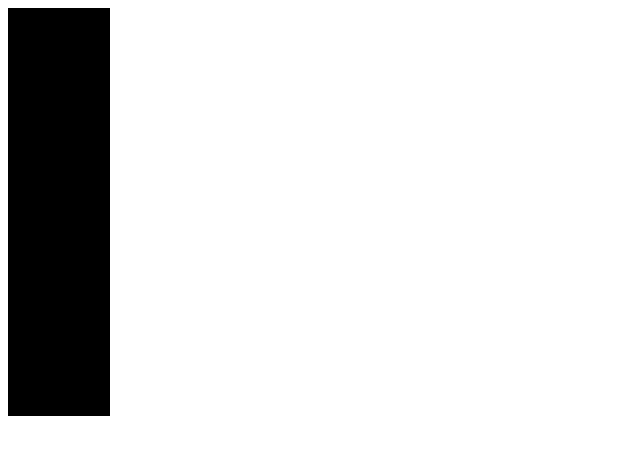
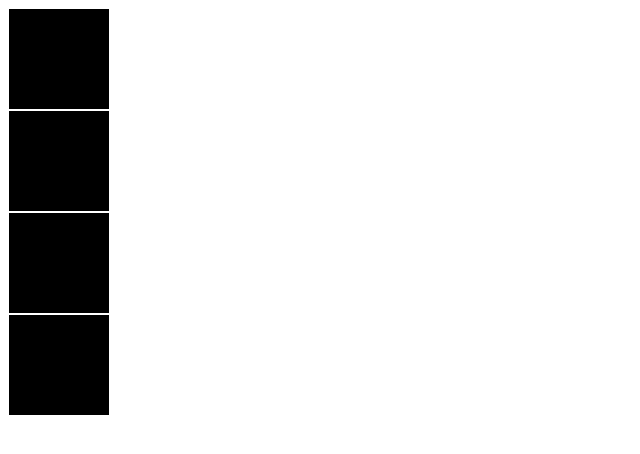
Before and after one commit to LucianoAJr/Projetop, a plain HTML site: page index.html in a window 1280 px wide. Shown: the whole page, without its empty margins (0-640 px from the left). Drawn offline with Linux system fonts and the light colour scheme.

Commit message:
CSS borda

```diff
--- a/index.html
+++ b/index.html
@@ -6,7 +6,7 @@
     <title>Document</title>
     <style>
         section{background-color: black;width: 100px;
-        border: black solid 1px;height: 100px;}
+        border: white solid 1px;height: 100px;}
 
     </style>
 
```
